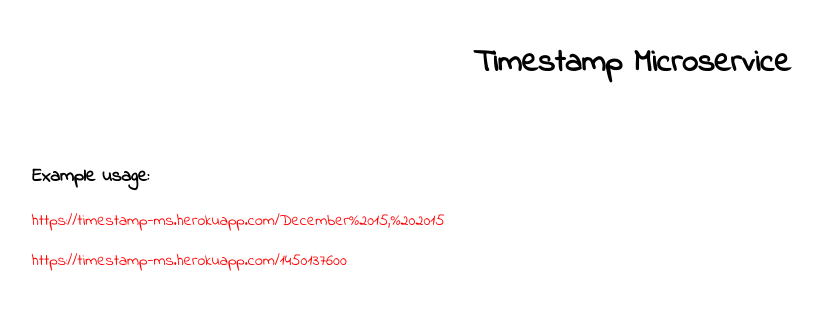
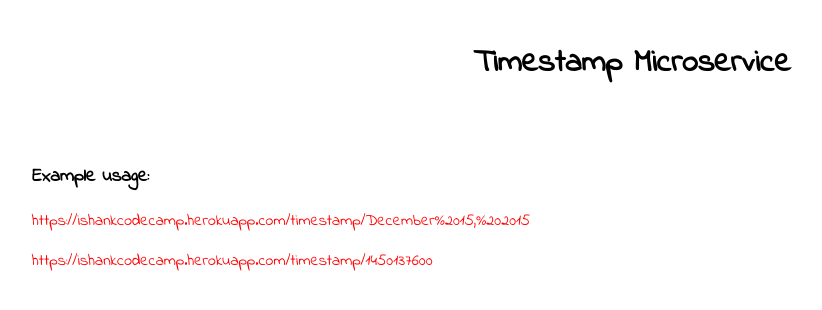
Before and after one commit to IshankGulati/freecodecamp, a Django app: page /timestamp/ in a window 1280 px wide. Shown: the top 310 px of the page, without its empty margins (8-830 px from the left). Run offline with Django 3.2, Linux system fonts and the light colour scheme.

Commit message:
updated readme with timestamp ms and changed links in timestamp template

```diff
--- a/templates/partials/timestamp/timestamp.html
+++ b/templates/partials/timestamp/timestamp.html
@@ -5,6 +5,6 @@
 <br>
 <br>
 <h3>Example usage:</h3>
-<p style="color: red">https://timestamp-ms.herokuapp.com/December%2015,%202015</p>
-<p style="color: red">https://timestamp-ms.herokuapp.com/1450137600</p>
+<p style="color: red">https://ishankcodecamp.herokuapp.com/timestamp/December%2015,%202015</p>
+<p style="color: red">https://ishankcodecamp.herokuapp.com/timestamp/1450137600</p>
 {% endblock %}
```
Also changed, not shown: README.md.
